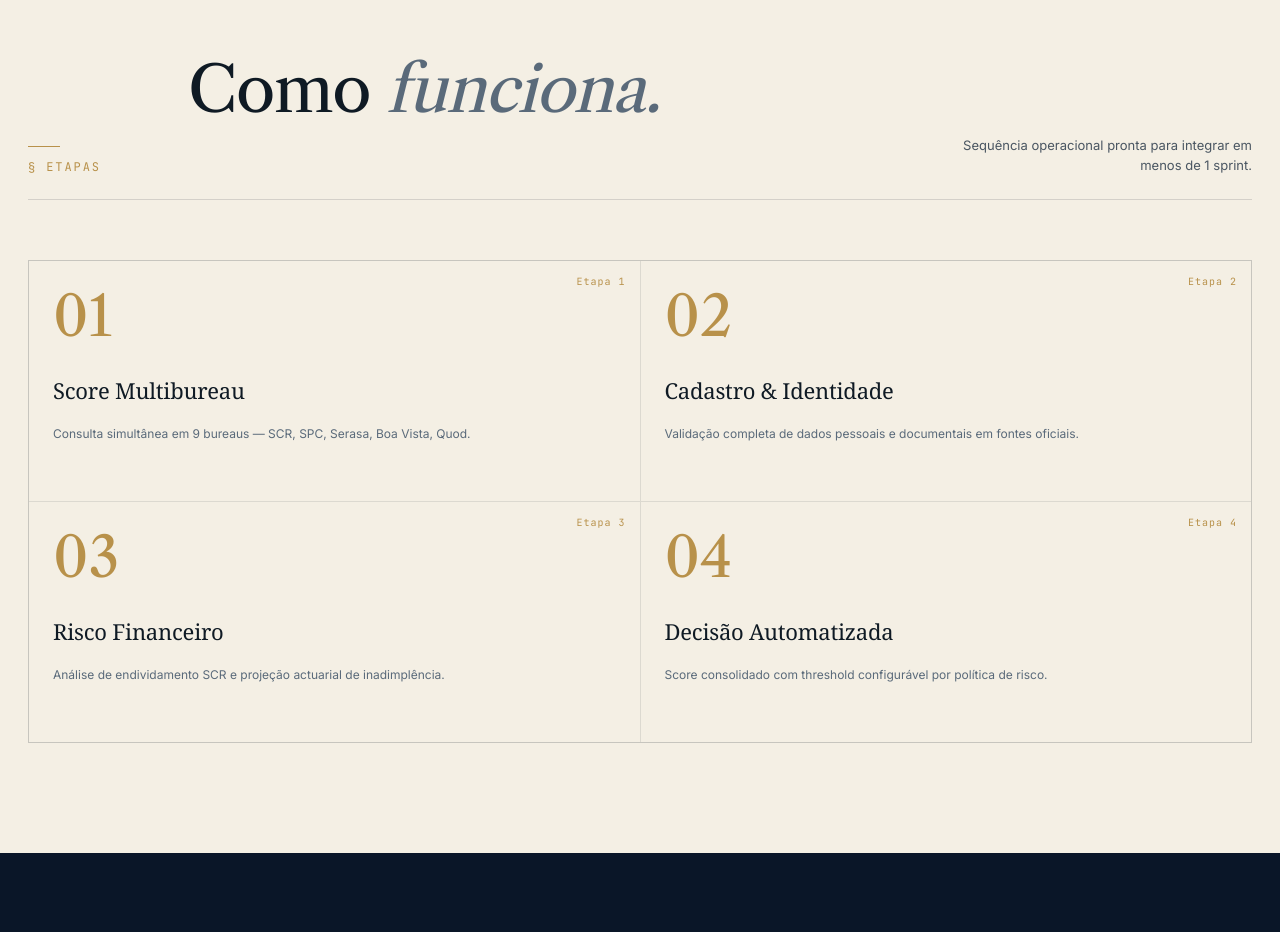
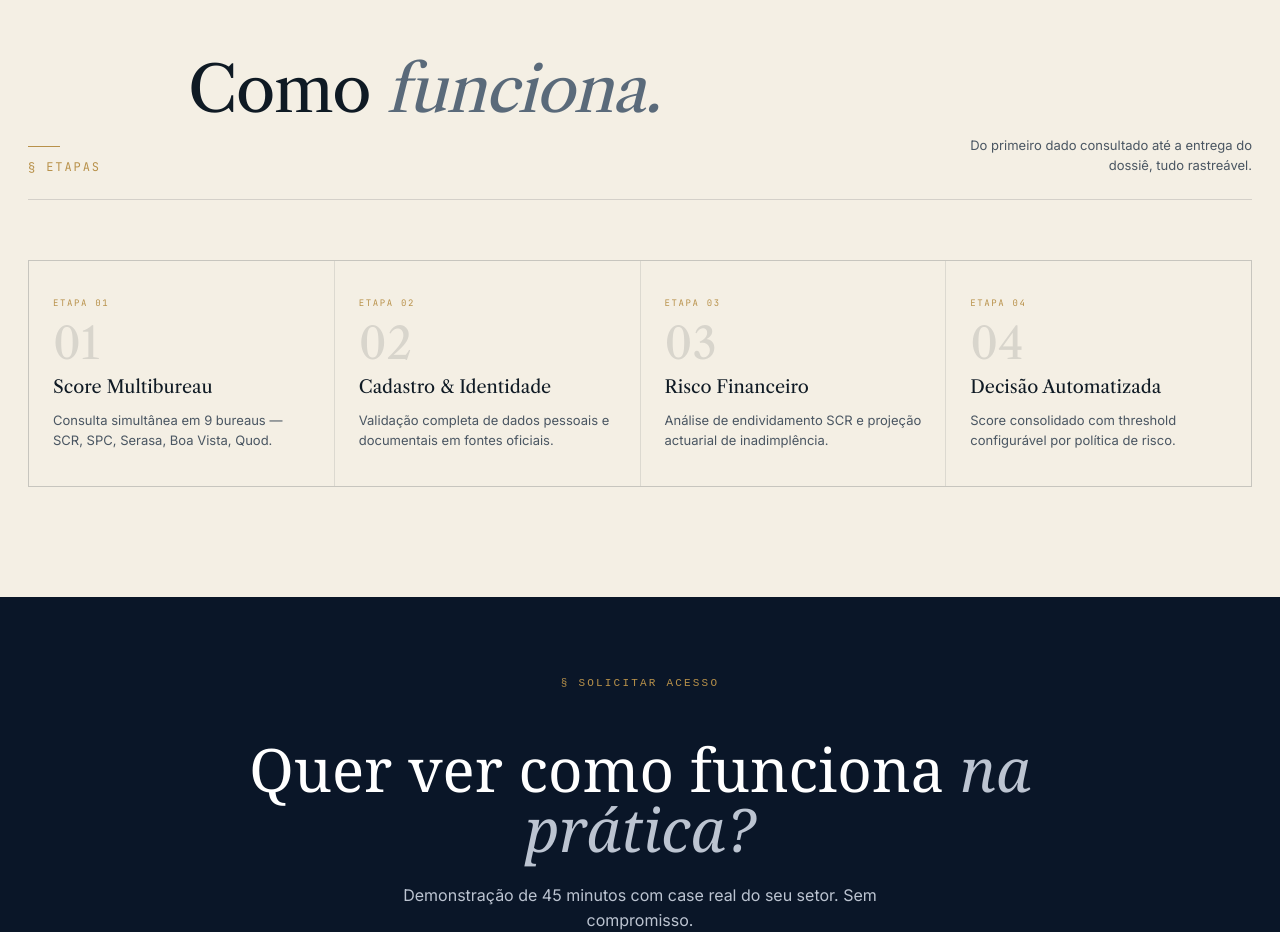
Before and after one commit to ctoutbank/snc-site, a Next.js app: page /jornadas/credito-responsavel in a window 1280 px wide. Shown: the part 960-1892 px from the top of the page. Built offline with nearby package versions, Linux system fonts and the light colour scheme.

Commit message:
feat: card de entrega no final do fluxo — 4 etapas + dossiê em linha única

```diff
--- a/src/app/globals.css
+++ b/src/app/globals.css
@@ -400,6 +400,8 @@
   /* Narrative */
   .snc-narrative-grid { grid-template-columns: 1fr !important; gap: 40px !important; }
   .snc-narrative-left { position: static !important; }
+  /* Steps flow */
+  .snc-steps-grid { grid-template-columns: 1fr !important; }
   /* Cert */
   .snc-cert-grid { grid-template-columns: 1fr; gap: 36px; }
   .snc-cert-img { aspect-ratio: 4/3; }
--- a/src/app/jornadas/[jornada]/page.tsx
+++ b/src/app/jornadas/[jornada]/page.tsx
@@ -196,17 +196,115 @@ export default async function JornadaPage({ params }: Props) {
             <div className="snc-sec-head">
               <div className="num">§ ETAPAS</div>
               <h2>Como <span className="it">funciona.</span></h2>
-              <div className="aside">Sequência operacional pronta para integrar em menos de 1 sprint.</div>
+              <div className="aside">Do primeiro dado consultado até a entrega do dossiê, tudo rastreável.</div>
             </div>
-            <div className="snc-prod-grid" style={{ gridTemplateColumns: 'repeat(2,1fr)' }}>
+            <div
+              className="snc-steps-grid"
+              style={{
+                display: 'grid',
+                gridTemplateColumns: `repeat(${(j.steps.length) + (j.delivery ? 1 : 0)}, 1fr)`,
+                gap: 1,
+                background: 'rgba(15,26,36,.1)',
+                border: '1px solid rgba(15,26,36,.1)',
+              }}
+            >
               {j.steps.map((step, i) => (
-                <div key={step.title} className="snc-mod-card">
-                  <div className="tag">Etapa {i + 1}</div>
-                  <div className="cnt" style={{ fontSize: 56, color: 'var(--snc-brass)' }}>{String(i + 1).padStart(2, '0')}</div>
-                  <h4 style={{ fontFamily: 'Georgia, serif' }}>{step.title}</h4>
-                  <p>{step.desc}</p>
+                <div key={step.title} style={{
+                  background: 'var(--snc-paper)',
+                  padding: '36px 24px',
+                  display: 'flex',
+                  flexDirection: 'column',
+                  gap: 12,
+                }}>
+                  <div style={{
+                    fontFamily: 'JetBrains Mono, monospace',
+                    fontSize: 9,
+                    color: 'var(--snc-brass)',
+                    letterSpacing: '.18em',
+                    textTransform: 'uppercase',
+                  }}>
+                    Etapa {String(i + 1).padStart(2, '0')}
+                  </div>
+                  <div style={{ fontSize: 44, fontFamily: "'Libre Caslon Text', serif", color: 'rgba(15,26,36,.12)', lineHeight: 1, fontWeight: 400 }}>
+                    {String(i + 1).padStart(2, '0')}
+                  </div>
+                  <h4 style={{
+                    fontFamily: "'Libre Caslon Text', serif",
+                    fontWeight: 400,
+                    fontSize: 18,
+                    color: 'var(--snc-ink)',
+                    lineHeight: 1.15,
+                    margin: 0,
+                  }}>
+                    {step.title}
+                  </h4>
+                  <p style={{ fontSize: 13, color: '#4a5662', lineHeight: 1.55, margin: 0, flex: 1 }}>
+                    {step.desc}
+                  </p>
                 </div>
               ))}
+
+              {/* Card de entrega — terminal do fluxo */}
+              {j.delivery && (
+                <div style={{
+                  background: 'var(--snc-navy)',
+                  padding: '36px 24px',
+                  display: 'flex',
+                  flexDirection: 'column',
+                  gap: 12,
+                  borderTop: '3px solid var(--snc-green-2)',
+                }}>
+                  <div style={{
+                    fontFamily: 'JetBrains Mono, monospace',
+                    fontSize: 9,
+                    color: 'var(--snc-green-2)',
+                    letterSpacing: '.18em',
+                    textTransform: 'uppercase',
+                  }}>
+                    Entrega
+                  </div>
+                  <div style={{
+                    fontSize: 44,
+                    fontFamily: "'Libre Caslon Text', serif",
+                    color: 'var(--snc-green-2)',
+                    lineHeight: 1,
+                    fontWeight: 400,
+                    opacity: 0.3,
+                  }}>
+                    ✓
+                  </div>
+                  <h4 style={{
+                    fontFamily: "'Libre Caslon Text', serif",
+                    fontWeight: 400,
+                    fontSize: 18,
+                    color: '#fff',
+                    lineHeight: 1.15,
+                    margin: 0,
+                  }}>
+                    {j.delivery.title}
+                  </h4>
+                  <p style={{ fontSize: 13, color: '#8a94a3', lineHeight: 1.55, margin: 0, flex: 1 }}>
+                    {j.delivery.desc}
+                  </p>
+                  {j.delivery.highlights && (
+                    <div style={{ display: 'flex', flexWrap: 'wrap', gap: 6, marginTop: 4 }}>
+                      {j.delivery.highlights.map((h) => (
+                        <span key={h} style={{
+                          fontFamily: 'JetBrains Mono, monospace',
+                          fontSize: 9,
+                          color: 'var(--snc-green-2)',
+                          border: '1px solid rgba(43,168,74,.3)',
+                          padding: '3px 8px',
+                          letterSpacing: '.06em',
+                          textTransform: 'uppercase',
+                        }}>
+                          {h}
+                        </span>
+                      ))}
+                    </div>
+                  )}
+                </div>
+              )}
             </div>
           </section>
         )}
--- a/src/data/snc-data.ts
+++ b/src/data/snc-data.ts
@@ -26,6 +26,7 @@ export interface SncJourney {
   steps?: { title: string; desc: string }[];
   narrative?: string[];
   paraQueServe?: string[];
+  delivery?: { title: string; desc: string; highlights?: string[] };
 }
 
 export interface SncSector {
@@ -447,6 +448,11 @@ export const JOURNEYS: SncJourney[] = [
       { title: 'Exposição Política', desc: 'Análise de cargos, doações e grau de risco político.' },
       { title: 'Trilha de Auditoria', desc: 'Log imutável de todas as consultas para Relatórios COAF.' },
     ],
+    delivery: {
+      title: 'Dossiê de Conformidade',
+      desc: 'Documento estruturado e rastreável pronto para apresentação a qualquer órgão regulador. Cada consulta logada por obrigação, prova de conformidade desde o primeiro onboarding.',
+      highlights: ['Auditoria BACEN', 'COAF · RIF', 'BCB 4.893', 'CVM/SFN'],
+    },
   },
 ];
 
```
Also changed, not shown: src/components/sector-grid.tsx (added, +100 -0 lines).
